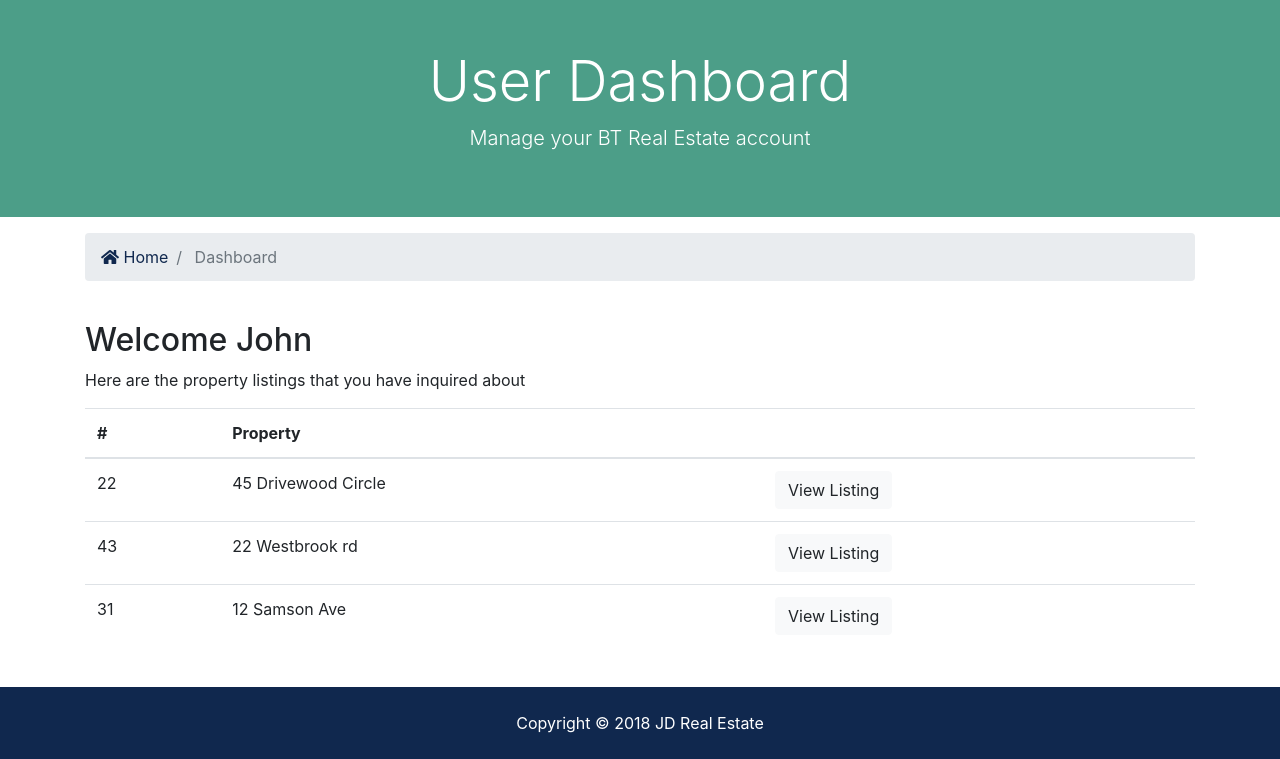
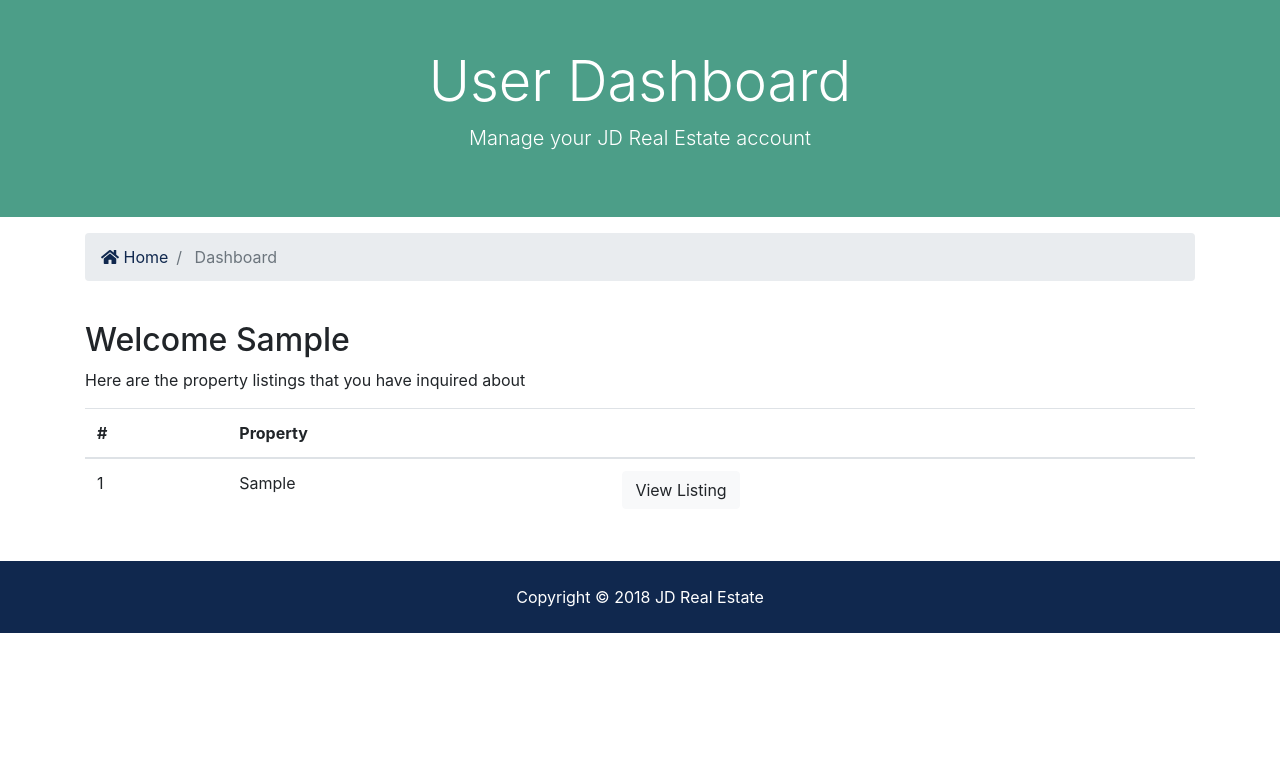
Before and after one commit to LouiLu/jd-real-estate, a Django app: page /accounts/dashboard in a window 1280 px wide. Shown: the part 128-887 px from the top of the page. After the commit the page ends 761 px from the top, so only its background shows below. Run offline with Django 3.2, Linux system fonts and the light colour scheme; a user stored in the database is signed in; tables that the repository leaves empty hold one stand-in row (values such as "Sample post"); some libraries are stand-ins or nearby versions.

Commit message:
finish dashboard inquiries display and ready to deploy

```diff
--- a/accounts/views.py
+++ b/accounts/views.py
@@ -1,6 +1,7 @@
 from django.shortcuts import render, redirect
 from django.contrib import messages, auth
 from django.contrib.auth.models import User
+from contacts.models import Contact
 
 def register(request):
    if request.method == 'POST':
@@ -64,4 +65,10 @@ def logout(request):
       return redirect('index')
 
 def dashboard(request):
-   return render(request, 'accounts/dashboard.html')
+   user_contacts = Contact.objects.order_by('-contact_date').filter(user_id=request.user.id)
+
+   context = {
+      'contacts': user_contacts,
+   }
+
+   return render(request, 'accounts/dashboard.html', context)
--- a/templates/accounts/dashboard.html
+++ b/templates/accounts/dashboard.html
@@ -7,7 +7,7 @@
         <div class="row text-center">
           <div class="col-md-12">
             <h1 class="display-4">User Dashboard</h1>
-            <p class="lead">Manage your BT Real Estate account</p>
+            <p class="lead">Manage your JD Real Estate account</p>
           </div>
         </div>
       </div>
@@ -35,7 +35,8 @@
       <div class="container">
         <div class="row">
           <div class="col-md-12">
-            <h2>Welcome John</h2>
+            <h2>Welcome {{ user.first_name }}</h2>
+            {% if contacts %}
               <p>Here are the property listings that you have inquired about</p>
               <table class="table">
                 <thead>
@@ -46,29 +47,20 @@
                   </tr>
                 </thead>
                 <tbody>
+                  {% for contact in contacts %}
                     <tr>
-                  <td>22</td>
-                  <td>45 Drivewood Circle</td>
+                      <td>{{ contact.id }}</td>
+                      <td>{{ contact.listing }}</td>
                       <td>
-                    <a class="btn btn-light" href="#">View Listing</a>
+                        <a class="btn btn-light" href="{% url 'listing' contact.listing_id %}">View Listing</a>
                       </td>
                     </tr>
-                <tr>
-                  <td>43</td>
-                  <td>22 Westbrook rd</td>
-                  <td>
-                    <a class="btn btn-light" href="#">View Listing</a>
-                  </td>
-                </tr>
-                <tr>
-                  <td>31</td>
-                  <td>12 Samson Ave</td>
-                  <td>
-                    <a class="btn btn-light" href="#">View Listing</a>
-                  </td>
-                </tr>
+                  {% endfor %}
                 </tbody>
               </table>
+            {% else %}
+              <p>You have not made any inquiries so far.</p>
+            {% endif %}
           </div>
         </div>
       </div>
```
Lines whose indentation alone changed are shown as unchanged.
